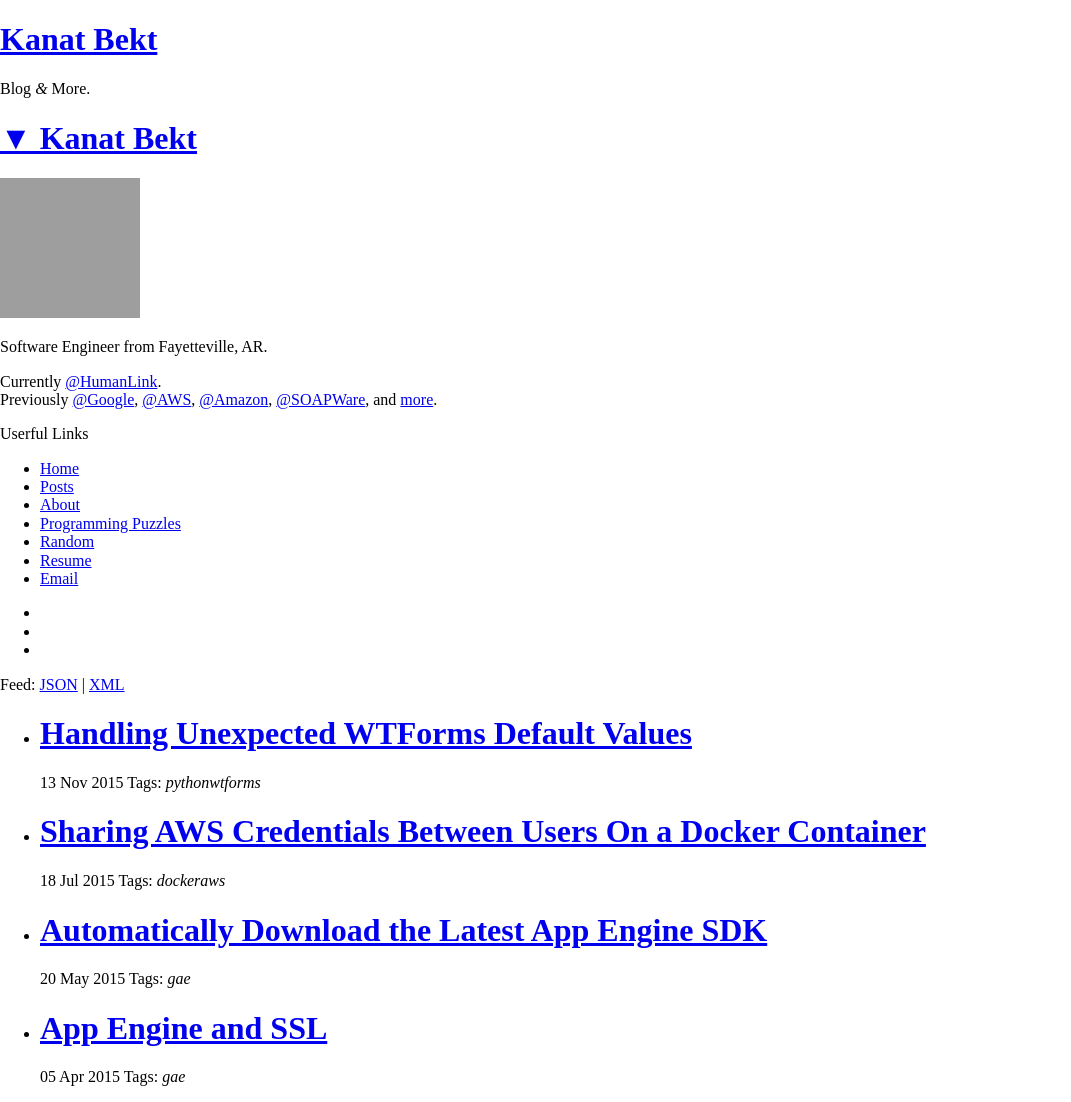
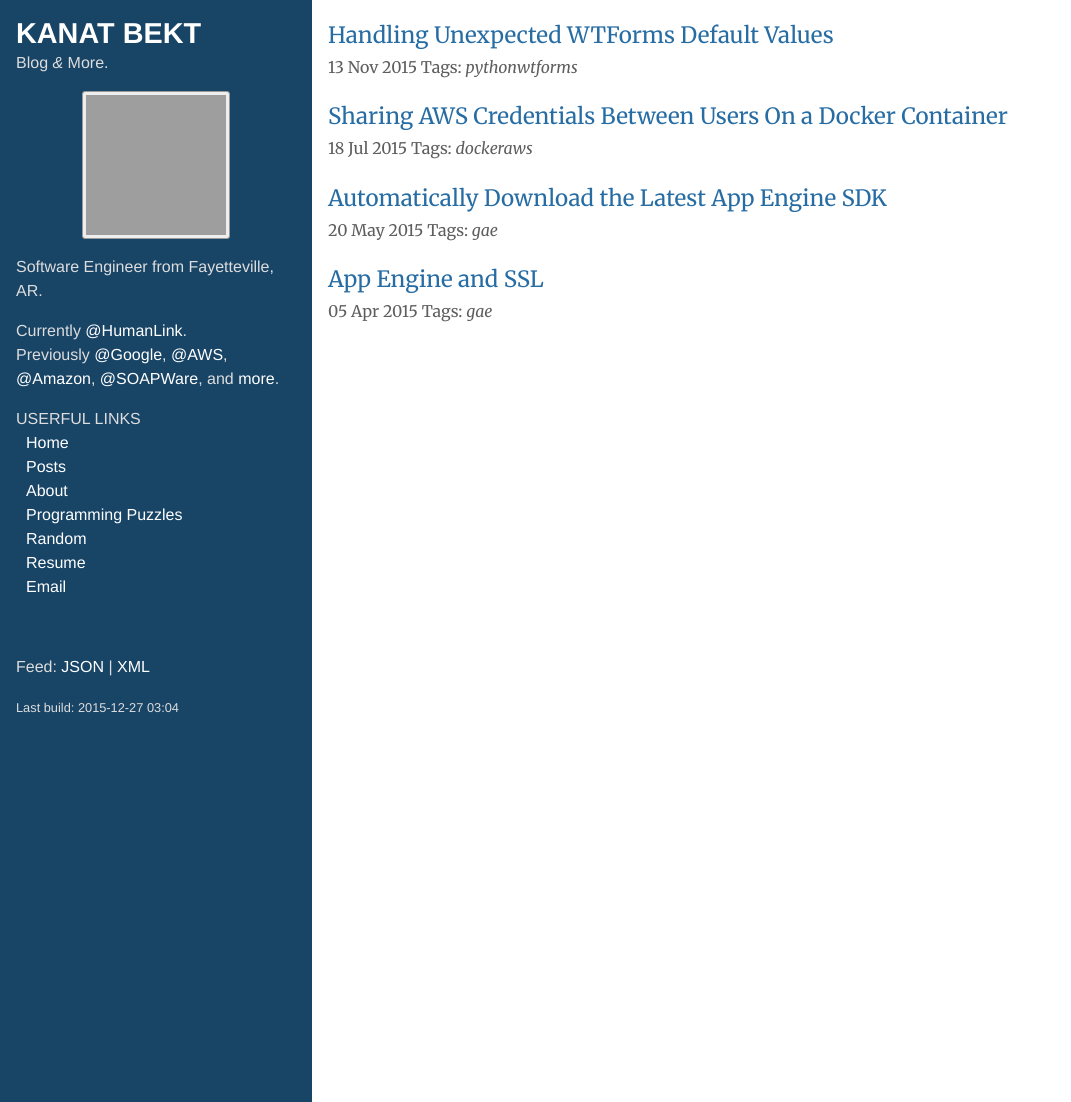
Before and after one commit to Bekt/bekt.net, a Jekyll site: the page built from index.html, in a window 1280 px wide and 1102 px high. Shown: the whole window, without its empty margins (0-1071 px from the left). Built offline with Jekyll 4.4.1, drawn with Linux system fonts in a browser that asks for light colours; nearby versions of some CDN libraries; some web fonts are replaced; the list of posts is cut into pages by our own code; comment, search, counter and statistics services are not loaded; grey boxes are pictures that could not be loaded.

Commit message:
Added last build time.

```diff
--- a/_layouts/default.html
+++ b/_layouts/default.html
@@ -13,7 +13,7 @@
     media="x" onload="if(media!='all')media='all'">
   <link rel="stylesheet" href="//cdn-images.mailchimp.com/embedcode/slim-081711.css"
     media="x" onload="if(media!='all')media='all'">
-  <link rel="stylesheet" href="/stylesheets/style.css">
+  <link rel="stylesheet" href="/assets/style.css">
 
   <!--[if lt IE 9]>
       <script src="//cdnjs.cloudflare.com/ajax/libs/html5shiv/3.7/html5shiv.js"></script>
@@ -75,6 +75,9 @@
         <p>Feed: <a href="{{ site.baseurl }}/feed.json">JSON</a>
             | <a href="{{ site.baseurl }}/feed.xml">XML</a>
         </p>
+        <p>
+          <small>Last build: {{ site.time | date: "%F %R" }}</small>
+        </p>
       </div>
 
     </section>
--- a/_sass/base.scss
+++ b/_sass/base.scss
@@ -36,6 +36,7 @@ h6 { font-size: $font-size * 0.8; }
 
 p { margin: 1em 0; }
 
+small { font-size: $font-size * 0.8 }
 
 body {
   font-family: "Merriweather", "Georgia", serif;
```
